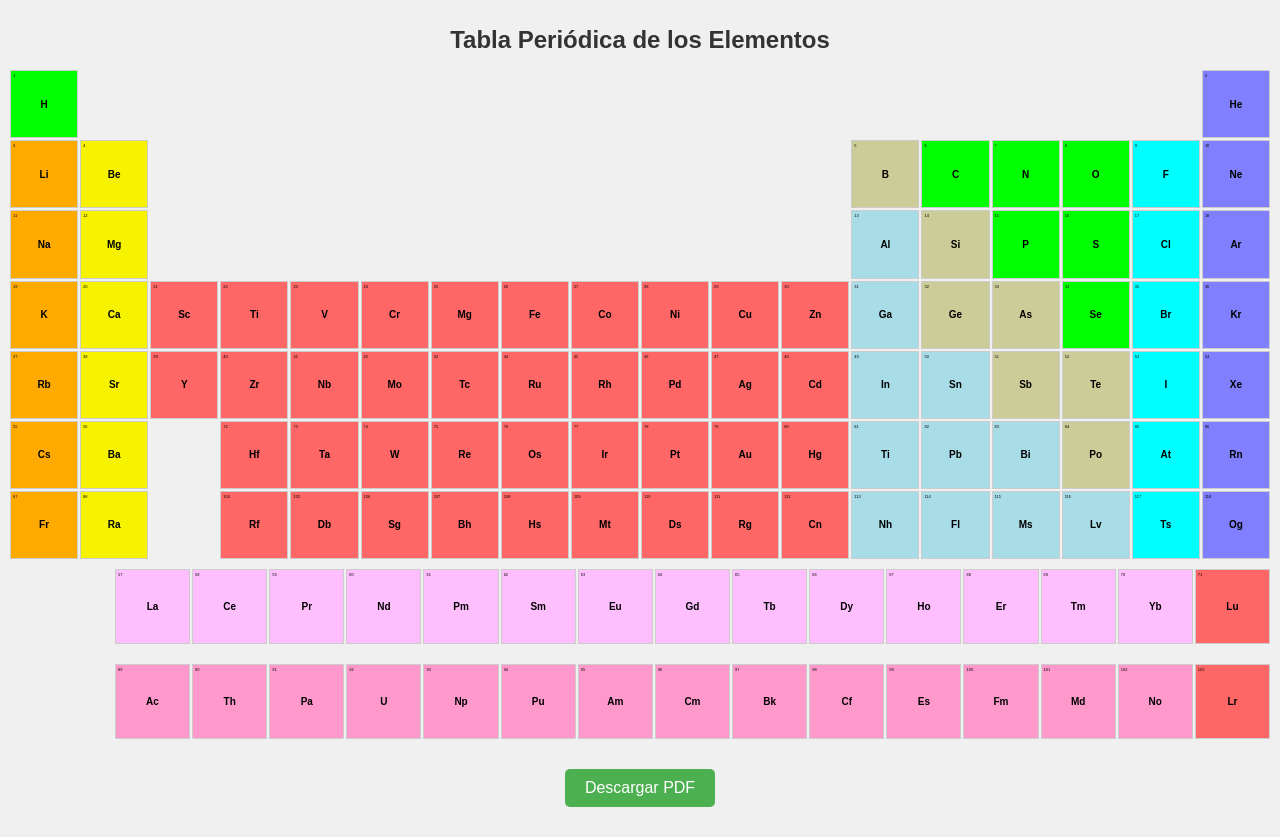
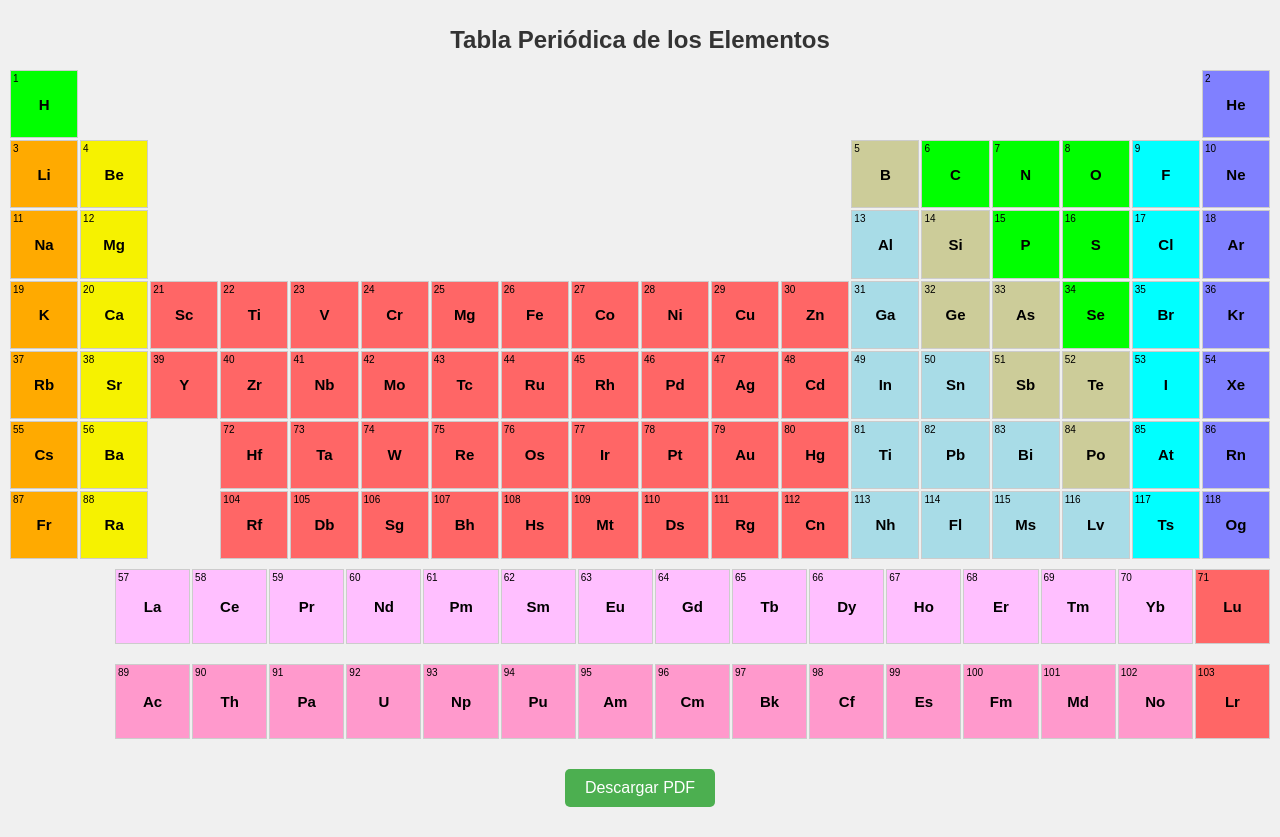
Before and after one commit to Trabajo2pr/Trabajo2pr.github.io, a plain HTML site: page index.html in a window 1280 px wide. Drawn offline with nearby package versions, Linux system fonts and the light colour scheme.

Commit message:
Update styles.css

```diff
--- a/styles.css
+++ b/styles.css
@@ -100,11 +100,11 @@ h1 {
     }
 
     .element .symbol {
-        font-size: 10px;
+        font-size: 15px;
     }
 
     .element .number {
-        font-size: 4px;
+        font-size: 10px;
     }
 
     .special-groups {
```
